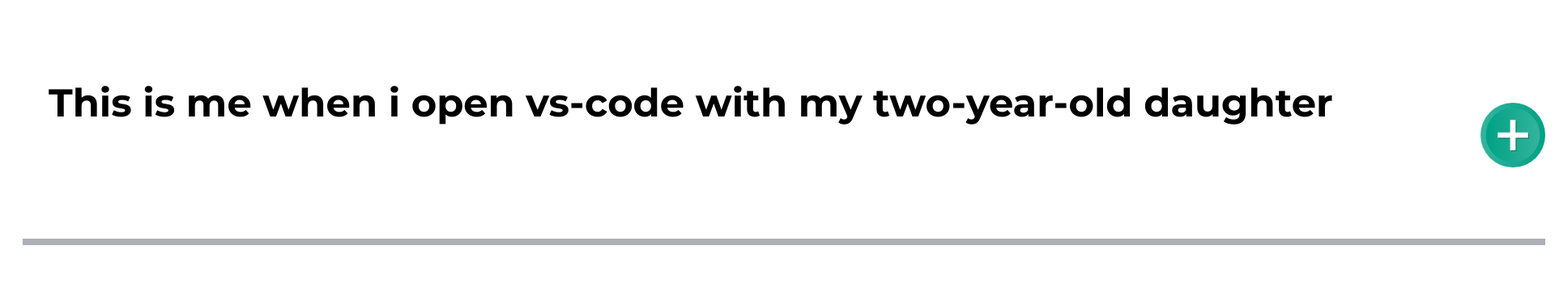
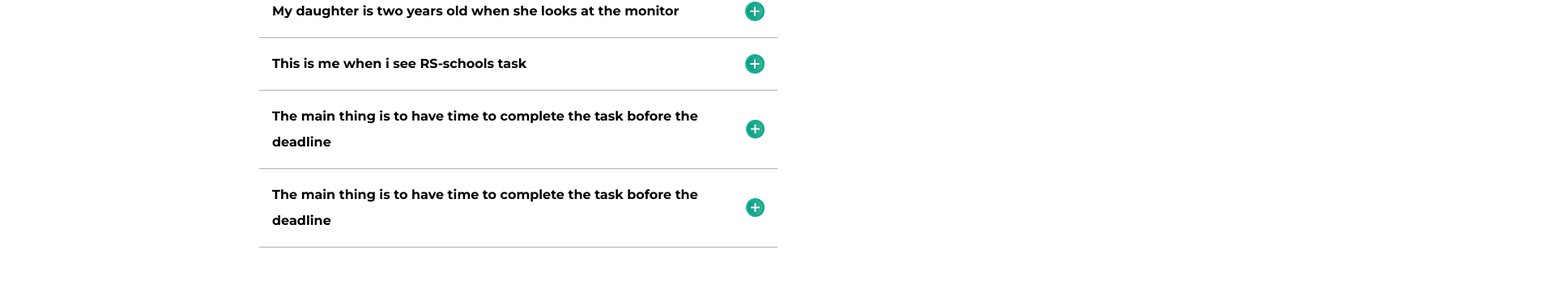
Before and after one commit to Polly-ryzh/cssBayan, a plain HTML site: page index.html in a window 1280 px wide. Shown: the part 193-549 px from the top of the page at 81% size, 1920 px wide, since content can reach past the window. Drawn offline with Linux system fonts and the light colour scheme.

Commit message:
feat: fix css пн 13.03.2023 16:32:52

```diff
--- a/index.html
+++ b/index.html
@@ -14,61 +14,60 @@
     <div class="container">
         <h1 class="title">css bayan</h1>
         <div class="accordion flex">
-            <label class="accordion-title flex" for="content1">
+            <label class="accordion-item flex">
+                <input type="checkbox" class="accordion-input" name="input">
+                <div class="accordion-title flex">
                     <div class="accordion-text">This is me when i open vs-code with my two-year-old daughter</div>
-                <div class="accordion-icon">
-
+                    <div class="accordion-icon"></div>
                 </div>
-            </label>
-            <input type="checkbox" class="accordion-input" name="content" id="content1">
                 <div class="accordion-content">
                     <img src="img/content1.png" alt="mem" class="picture">
                 </div>
+            </label>
 
-            <label class="accordion-title flex" for="content2">
+            <label class="accordion-item flex">
+                <input type="checkbox" class="accordion-input" name="input">
+                <div class="accordion-title flex">
                     <div class="accordion-text">My daughter is two years old when she looks at the monitor</div>
-                <div class="accordion-icon">
-
+                    <div class="accordion-icon"></div>
                 </div>
-            </label>
-            <input type="checkbox" class="accordion-input" name="content" id="content2">
                 <div class="accordion-content">
                     <img src="img/content2.png" alt="mem" class="picture">
                 </div>
+            </label>
 
-            <label class="accordion-title flex" for="content3">
+            <label class="accordion-item flex">
+                <input type="checkbox" class="accordion-input" name="input">
+                <div class="accordion-title flex">
                     <div class="accordion-text">This is me when i see RS-schools task</div>
-                <div class="accordion-icon">
-
+                    <div class="accordion-icon"></div>
                 </div>
-            </label>
-            <input type="checkbox" class="accordion-input" name="content" id="content3">
                 <div class="accordion-content">
                     <img src="img/content3.png" alt="mem" class="picture">
                 </div>
+            </label>
 
-            <label class="accordion-title flex" for="content4">
-                <div class="accordion-text">The main thing is to have time to complete the task bofore the deadline </div>
-                <div class="accordion-icon">
-
+            <label class="accordion-item flex">
+                <input type="checkbox" class="accordion-input" name="input">
+                <div class="accordion-title flex">
+                    <div class="accordion-text">The main thing is to have time to complete the task bofore the deadline</div>
+                    <div class="accordion-icon"></div>
                 </div>
-            </label>
-            <input type="checkbox" class="accordion-input" name="content" id="content4">
                 <div class="accordion-content">
                     <img src="img/content4.png" alt="mem" class="picture">
                 </div>
+            </label>
 
-            <label class="accordion-title flex" for="content5">
-                <div class="accordion-text">We have completed and you can relax</div>
-                <div class="accordion-icon">
-
+            <label class="accordion-item flex">
+                <input type="checkbox" class="accordion-input" name="input">
+                <div class="accordion-title flex">
+                    <div class="accordion-text">The main thing is to have time to complete the task bofore the deadline</div>
+                    <div class="accordion-icon"></div>
                 </div>
-            </label>
-            <input type="checkbox" class="accordion-input" name="content" id="content5">
                 <div class="accordion-content">
                     <img src="img/content5.png" alt="mem" class="picture">
                 </div>
-
+            </label>
         </div>
     </div>
 </body>
--- a/style.css
+++ b/style.css
@@ -9,76 +9,99 @@ body {
 .container {
     margin: 0 auto;
     padding: 20px;
-    width: 1920px;
+    max-width: 1920px;
 }
 
 .flex {
     display: flex;
 }
 
+img {
+    max-width: 100%;
+    transition: all 1s ease-in-out;
+  }
+
 .title {
     text-align: center;
     text-transform: uppercase;
-    font-size: 5rem;
+    color: rgb(55, 18, 124);
 }
 
 .accordion {
     flex-direction: column;
-    justify-content: center;
-
-}
-
-.accordion-title {
-    justify-content: space-between;
-    align-items: center;
-    border-bottom: .5rem solid #5567;
-    cursor: pointer;
-}
-
-.accordion-title:hover {
-    color: rgb(55, 18, 124);
-}
-
-.accordion-text {
-    padding: 2rem;
-    margin-bottom: 5rem;
-    font-size: 3rem;
-    font-weight: bold;
-    line-height: 7rem;
+    margin: 0 auto;
+    max-width: 50vw;
     transition: .3s ease-in-out;
 }
 
-.accordion-icon {
-    background-image: url('img/plus.svg');
-    width: 5rem;
-    height: 5rem;
-}
-
-.accordion-title:hover + .accordion-icon{
-    background-image: url('img/minus.svg');
+.accordion-item {
+    flex-direction: column;
+    width: 100%;
 }
 
 .accordion-input {
     display: none;
 }
 
-.accordion-content {
-    display: none;
-    justify-content: center;
-    margin: 3rem;
-    flex-basis: 80rem;
+
+
+.accordion-title {
+    padding: 10em;
+    justify-content: space-between;
+    align-items: center;
+    border-bottom: .5em solid #5567;
+    font-size: .1em;
+    cursor: pointer;
     transition: .3s ease-in-out;
 }
 
-.accordion-input:checked + .accordion-content {
-    display: flex;
+.accordion-title:hover  {
+    color: rgb(55, 18, 124);
 }
 
-.accordion-input:hover + .accordion-content {
+.accordion-text {
+    font-size: 10em;
+    font-weight: bold;
+    line-height: 2em;
+    transition: .8s ease-in-out;
+}
+
+.accordion-icon {
+    background-image: url('img/plus.svg');
+    background-repeat: no-repeat;
+    width: 15em;
+    height: 15em;
+    transition: .3s ease-in-out;
+}
+
+/* .accordion-input input:hover ~ .accordion-icon{
+    background-image: url('img/minus.svg');
+} */
+
+
+.accordion-content {
+    display: none;
+    margin: 0 auto;
+    max-width: 20em;
+    transform: scale(0);
+    opacity: 0;
+    transition: .8s ease-in-out;
+}
+
+.accordion-input:checked ~ .accordion-content {
     display: flex;
+    transform: scale(1);
+    opacity: 1;
+
+}
+
+.accordion-input:hover ~ .accordion-content {
+    display: flex;
+    transform: scale(1);
+    opacity: 1;
+
 }
 
 .picture {
-    max-width: 100%;
-    transition: .3s ease-in-out;
+    transition: .8s ease-in-out;
 }
```
Also changed, not shown: img/minus.svg. Lines whose indentation alone changed are shown as unchanged.
